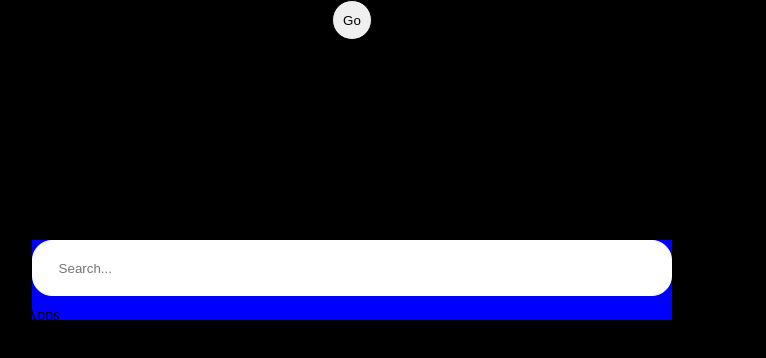
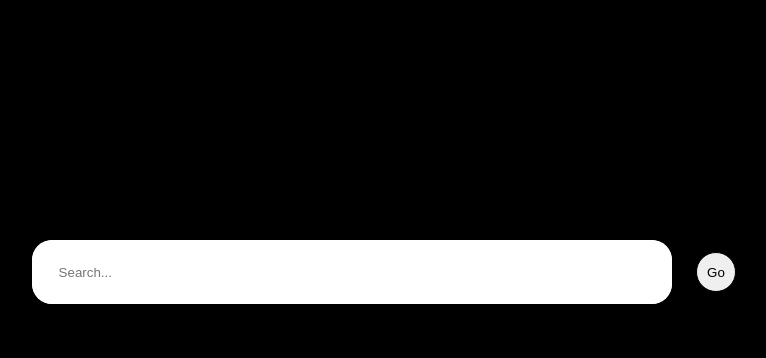
Before and after one commit to khintz34/autocomplete, a Next.js app: page / in a window 1280 px wide. Shown: the top 358 px of the page, without its empty margins (288-1054 px from the left). Built offline with nearby package versions, Linux system fonts and the light colour scheme.

Commit message:
main style

```diff
--- a/src/pages/_search.js
+++ b/src/pages/_search.js
@@ -80,6 +80,7 @@ const Search = () => {
         setFirstSearch("show");
         list[index].clicked = true;
         setMasterList([...list]);
+        console.log(inputRef.current);
         return;
       }
     });
@@ -112,7 +113,7 @@ const Search = () => {
 
   return (
     <div id="searchContainer" onClick={checkClick}>
-      <div className={`searchBarMain `}>
+      <div className={`searchBarMain ${showSearch}`}>
         <input
           type="text"
           placeholder="Search..."
@@ -128,8 +129,7 @@ const Search = () => {
           }}
           ref={inputRef}
         />
-      </div>
-      <div className={`searchResults ${showSearch}`}>
+        <div className={`searchResults `}>
           <ul className="searchUL">
             {/* <p className={firstSearch}>Related to your recent searches</p> */}
             {resultsList.map((val, index) => {
@@ -141,6 +141,8 @@ const Search = () => {
             })}
           </ul>
         </div>
+      </div>
+
       <button className="searchBtn" onClick={addSearchItem}>
         Go
       </button>
--- a/src/styles/globals.css
+++ b/src/styles/globals.css
@@ -118,11 +118,18 @@ a {
   top: 30vh;
   display: flex;
   flex-direction: row;
-  gap: 2vw;
   overflow: hidden;
   height: 10vh;
   width: 50vw;
-  background-color: blue;
+  background-color: white;
+  border-radius: 20px;
+  display: inline-block;
+  overflow: hidden;
+  transition: height 1s ease;
+}
+
+input[type="text"] {
+  height: 8vh;
 }
 
 .searchBtn {
@@ -130,6 +137,9 @@ a {
   width: 5vh;
   border-radius: 50%;
   border: 1px solid black;
+  position: absolute;
+  top: 31.5vh;
+  right: 20vw;
 }
 
 .searchBtn:hover {
@@ -148,28 +158,18 @@ a {
 
 .searchResults {
   list-style-type: none;
-  /* padding: 2vw; */
-  position: absolute;
-  top: 35vh;
-  left: 22.5vw;
-  width: 49vw;
+  width: 50vw;
   background-color: white;
   color: black;
   display: block;
-  transition: height 1s ease;
 }
 
 .hide {
-  /* display: none; */
-  height: 0vh;
-  /* max-height: 0vh; */
-  /* background-color: white; */
+  height: 8vh;
 }
 
 .show {
-  /* display: block; */
-  height: 50vh;
-  /* background-color: black; */
+  height: 40vh;
 }
 
 .searchUL {
```
Lines whose indentation alone changed are shown as unchanged.
